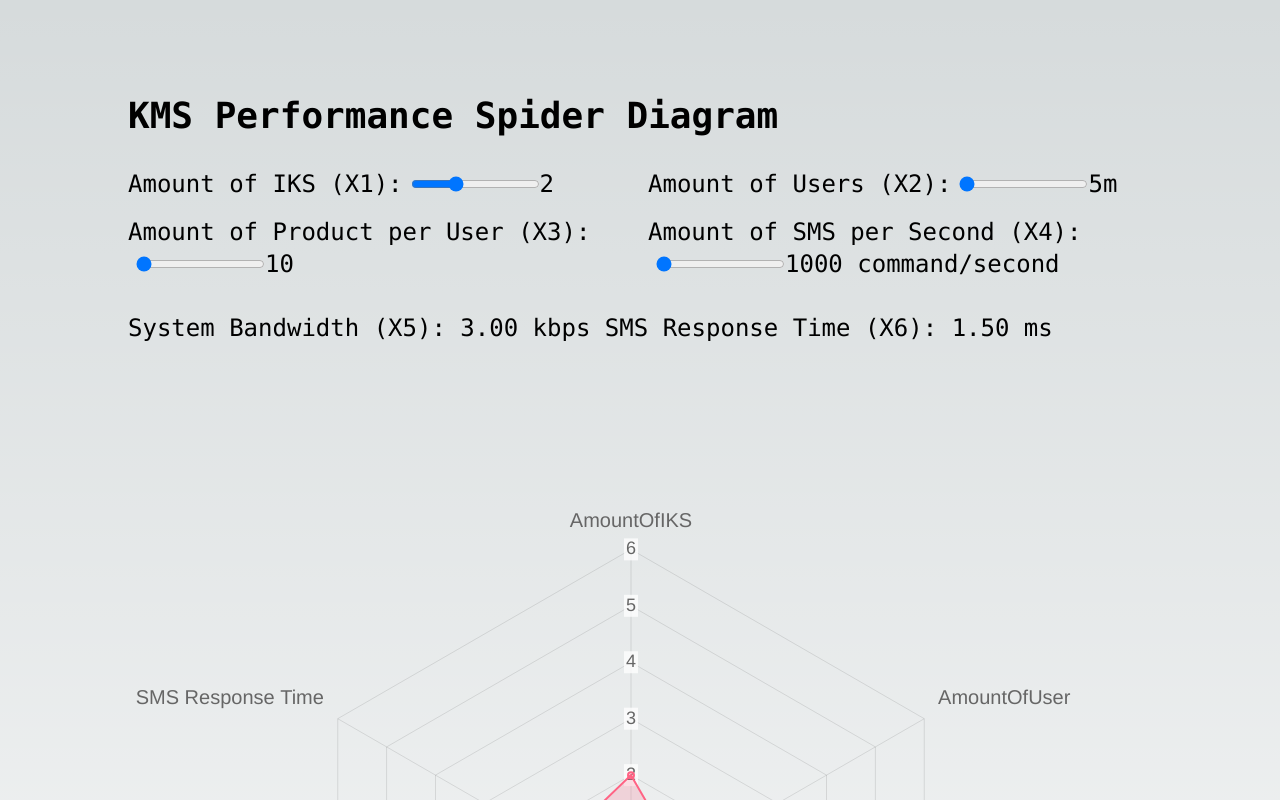
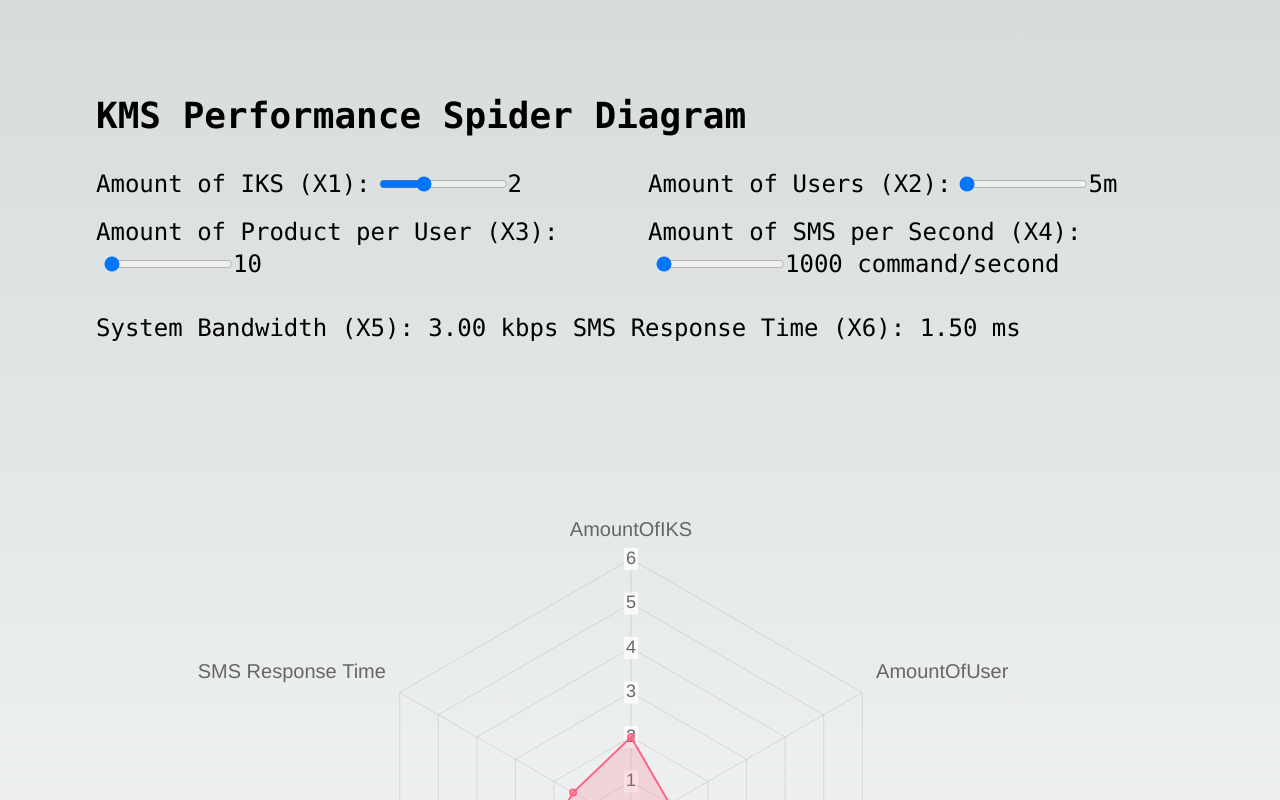
Before and after one commit to henryqian/spider-chart-project, a Next.js app: page / in a window 1280 px wide. Shown: the top 800 px of the page. Built offline with nearby package versions, Linux system fonts and the light colour scheme.

Commit message:
modified gui

```diff
--- a/app/globals.css
+++ b/app/globals.css
@@ -25,3 +25,9 @@ body {
     )
     rgb(var(--background-start-rgb));
 }
+
+.spider-chart-container {
+  width: 900px; /* 设置容器宽度为 600 像素 */
+  height: 900px; /* 设置容器高度为 600 像素 */
+  margin: 0 auto; /* 水平居中 */
+}
--- a/app/page.tsx
+++ b/app/page.tsx
@@ -18,8 +18,8 @@ export default function Home() {
   }, [x1, x2, x3, x4])
 
   return (
-    <main className="flex min-h-screen flex-col items-center justify-between p-24">
-      <div className="z-10 max-w-5xl w-full items-center justify-between font-mono text-sm">
+    <main className="flex flex-col items-center justify-between p-24">
+      <div className="z-10 items-center justify-between font-mono text-sm">
         <h1 className="text-4xl font-bold mb-8">KMS Performance Spider Diagram</h1>
         <div className="text-2xl mb-8 grid grid-cols-2 gap-4">
           <label>
@@ -77,7 +77,9 @@ export default function Home() {
         <div className="text-2xl mb-8">
           <p>System Bandwidth (X5): {x5.toFixed(2)} kbps       SMS Response Time (X6): {x6.toFixed(2)} ms</p>
         </div>
-        <SpiderChart x1={x1} x2={x2} x3={x3} x4={x4} x5={x5} x6={x6} />
+        <div className="spider-chart-container">
+          <SpiderChart x1={x1} x2={x2} x3={x3} x4={x4} x5={x5} x6={x6} />
+        </div>
       </div>
     </main>
   )
--- a/package.json
+++ b/package.json
@@ -19,10 +19,11 @@
     "@types/node": "^20",
     "@types/react": "^18",
     "@types/react-dom": "^18",
+    "autoprefixer": "^10.4.20",
     "eslint": "^8",
     "eslint-config-next": "14.2.5",
-    "postcss": "^8",
-    "tailwindcss": "^3.4.1",
+    "postcss": "^8.4.41",
+    "tailwindcss": "^3.4.10",
     "typescript": "^5"
   }
 }
```
Also changed, not shown: 1 other file (tests, documents, lock files or other folders).
